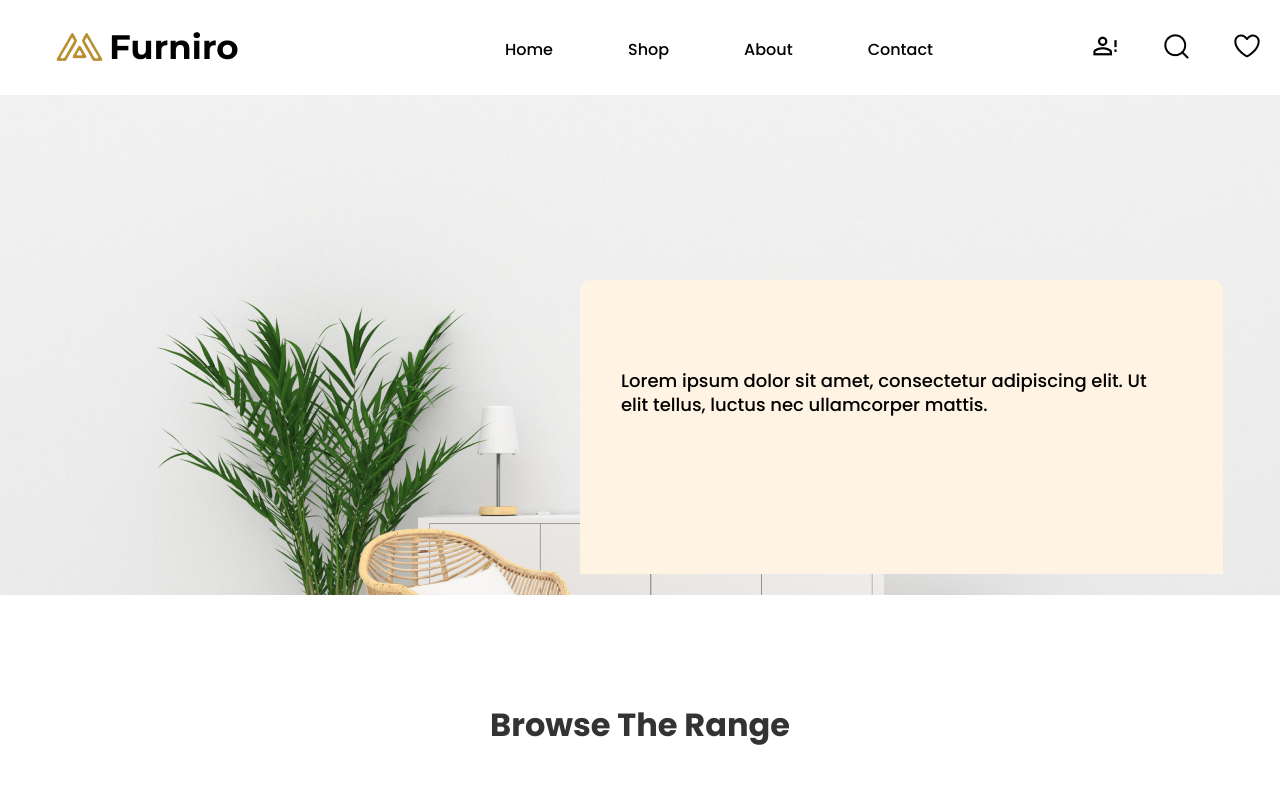
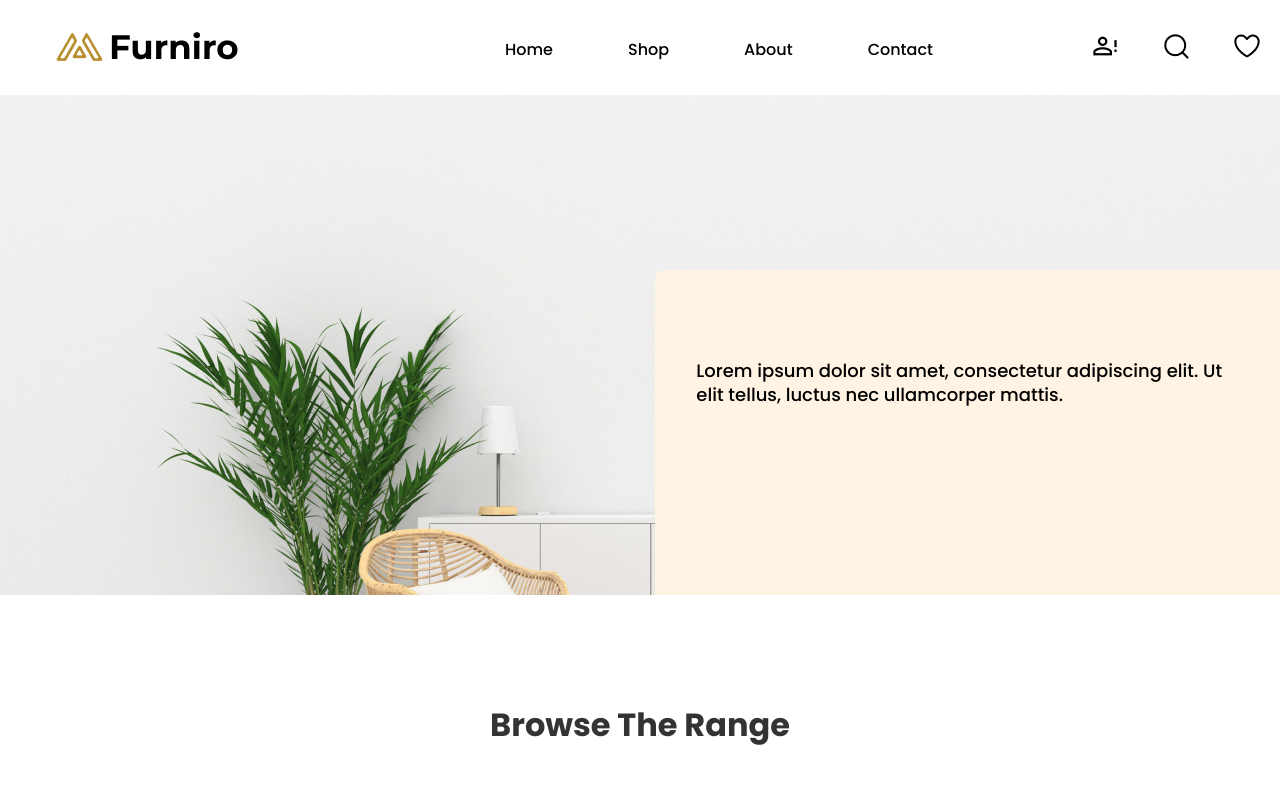
Before and after one commit to isagmoura/frontend-desafio-3, a React (Vite) app: page / in a window 1280 px wide. Shown: the top 800 px of the page. Built offline with nearby package versions, Linux system fonts and the light colour scheme; no server answers.

Commit message:
ajustes hero

```diff
--- a/src/components/Hero/Hero.module.css
+++ b/src/components/Hero/Hero.module.css
@@ -5,18 +5,18 @@
   background-repeat: no-repeat;
   background-size: cover;
   background-position: center;
+  position: relative;
 }
 
 .text-banner {
   width: 643px;
-
+  height: 65%;
   background-color: rgba(255, 243, 227, 1);
-  height: 36.7%;
-  position: absolute;
-  top: 280px;
-  right: 57px;
   border-top-left-radius: 10px;
   border-top-right-radius: 10px;
+  position: absolute;
+  left: 51.2%;
+  bottom: 0;
 }
 
 .description-banner {
@@ -30,13 +30,6 @@
 
 @media screen and (min-width: 1920px) {
   .plant-image {
-    width: 100%;
-    height: 500px;
     background-position: 0 -160px;
   }
-
-  .text-banner {
-    height: 33.3%;
-    right: 285px;
-  }
 }
--- a/src/pages/Home/Home.tsx
+++ b/src/pages/Home/Home.tsx
@@ -23,7 +23,6 @@ function Home() {
         return response.json();
       })
       .then((data: CategoryEntity[]) => {
-        console.log("Categories fetched:", data);
         setCategories(data);
       })
       .catch((error) => {
```
